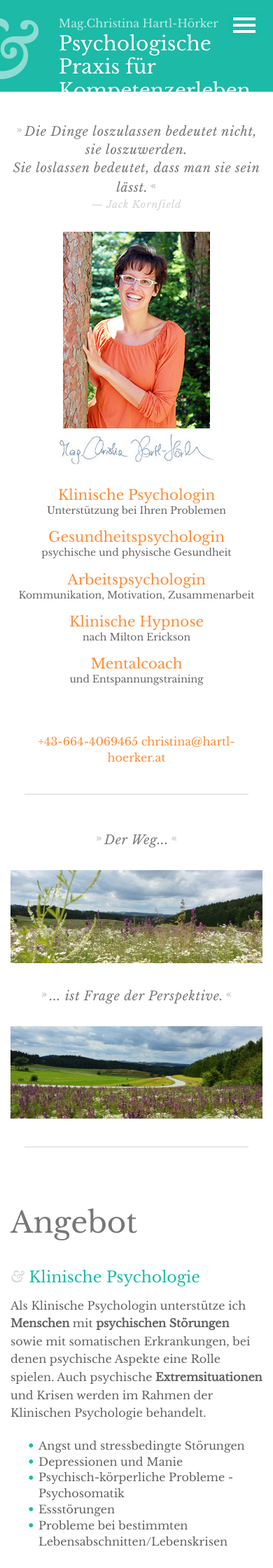
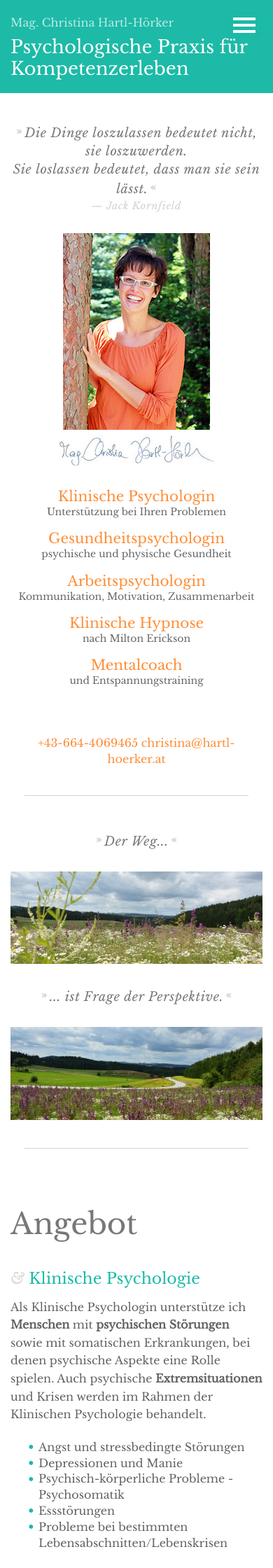
Before and after one commit to christinahartl/website, a Jekyll site: the page built from index.md, in a window 390 px wide. Shown: the top 2240 px of the page at 70% size. Built offline with Jekyll 4.4.1, drawn with Linux system fonts in a browser that asks for light colours.

Commit message:
Header and responsive details.

```diff
--- a/_includes/header.html
+++ b/_includes/header.html
@@ -4,6 +4,6 @@
 </a>
 <a class="site-logo" href="{{ site.baseurl }}/" aria-label="Logo"></a>
 <h1>
-  <span class="title-prefix">Mag.Christina Hartl-Hörker</span>
+  <span class="title-prefix">Mag. Christina Hartl-Hörker</span>
   <span class="br-ssm">Psychologische Praxis für Kompetenzerleben</span>
 </h1>
--- a/_sass/_header.scss
+++ b/_sass/_header.scss
@@ -13,6 +13,7 @@
   font-style: italic;
   margin: 0 15px 0 -60px;
   line-height: 1em;
+  display: none;
 
   &:hover,
   &:active,
@@ -26,9 +27,8 @@
     content: "&";
   }
 
-  @media (min-width: $screen-xxs-min) {
-    margin-right: 30px;
-    font-size: 110px;
+  @media (min-width: $screen-xs-min) {
+    display: block;
   }
 
   @media (min-width: $screen-ssm-min) {
@@ -37,6 +37,7 @@
 
   @media (min-width: $screen-sm-min) {
     margin-left: 0;
+    margin-right: 40px;
   }
 }
 
--- a/_sass/_layout.scss
+++ b/_sass/_layout.scss
@@ -37,9 +37,17 @@ html {
 }
 
 .header {
-  height: $header-height;
-  // We need to define the height to be able to position the menu accordingly.
   overflow: hidden; // To cut off the ampersand and not mess with the main content.
+
+  @media (min-width: $screen-xs-min) {
+    // We need to define the height to be able to position the menu accordingly.
+    height: $header-height;
+  }
+
+  @media (min-width: $screen-ssm-min) {
+    // We need to define the height to be able to position the menu accordingly.
+    height: $header-height * 1.32;
+  }
 }
 
 .content {
--- a/_sass/_styles.scss
+++ b/_sass/_styles.scss
@@ -17,20 +17,15 @@ h1 {
   line-height: 1.2em;
   margin: .2em 0 0 0;
   color: $white;
-  font-size: 28px;
+  font-size: 26px;
 
   @media (min-width: $screen-ssm-min) {
     margin-top: .8em;
-    font-size: 36px;
+    font-size: 30px;
 
     br {
       display: none;
     }
-  }
-
-  @media (min-width: $screen-sm-min) {
-    margin-top: .6em;
-    font-size: 40px;
   }
 }
 
@@ -63,7 +58,7 @@ p {
   display: block;
   line-height: 1em;
   color: rgba(255, 255, 255, 0.7);
-  margin-bottom: 5px;
+  margin: 0 0 0.7em 0;
 }
 
 blockquote {
@@ -161,33 +156,6 @@ sup {
 .signature {
   margin: .5em auto 1em auto;
 }
-
-/*
-
-.portrait {
-  display: block;
-  margin: 1em auto;
-
-  @media (min-width: $screen-ssm-min) {
-    float: left;
-    //margin-left: 2em;
-  }
-
-  @media (min-width: $screen-sm-min) {
-    margin-left: 0;
-  }
-}
-
-.signature {
-  margin: .5em auto 1em auto;
-  display: block;
-
-  @media (min-width: $screen-ssm-min) {
-    display: inline;
-    margin-top: 1em;
-  }
-}
-*/
 
 .ampersand {
   font-style: italic;
--- a/_sass/_variables.scss
+++ b/_sass/_variables.scss
@@ -1,7 +1,7 @@
 $page_max_width:          720px;
 $sidebar-width:           200px;
 $sidebar-padding:         20px;
-$sidebar-top-percent:     20%;
+$sidebar-top-percent:     25%;
 
 
 $brand-primary:           #1dbaa7;
```
Also changed, not shown: 2 other files.
